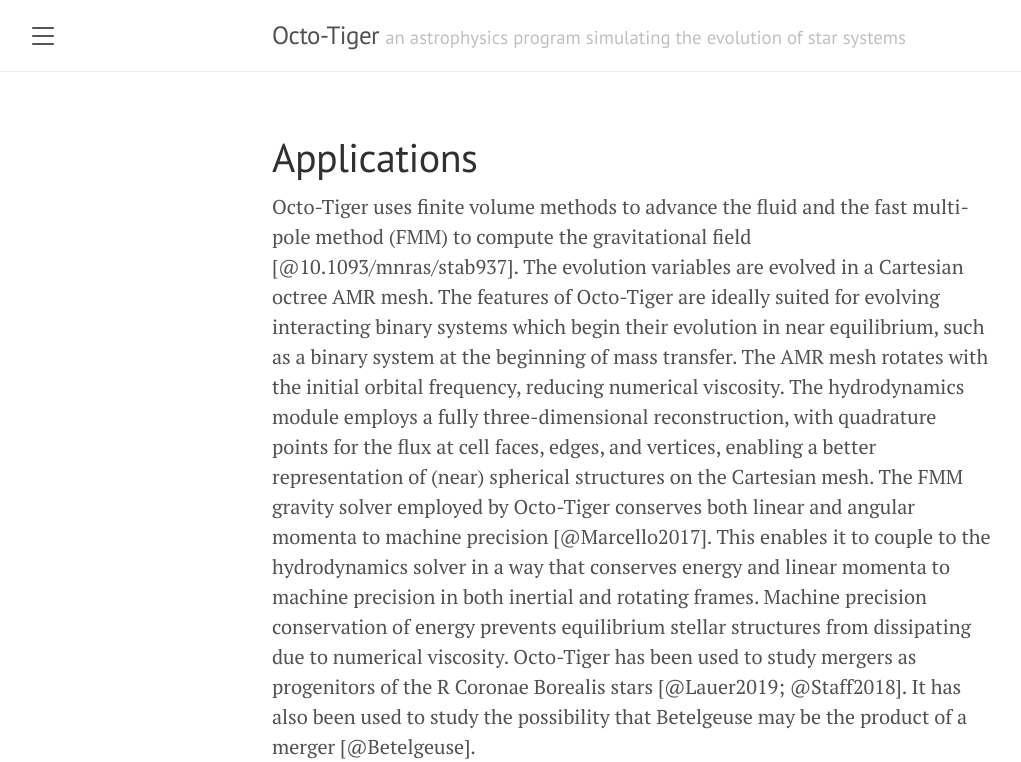
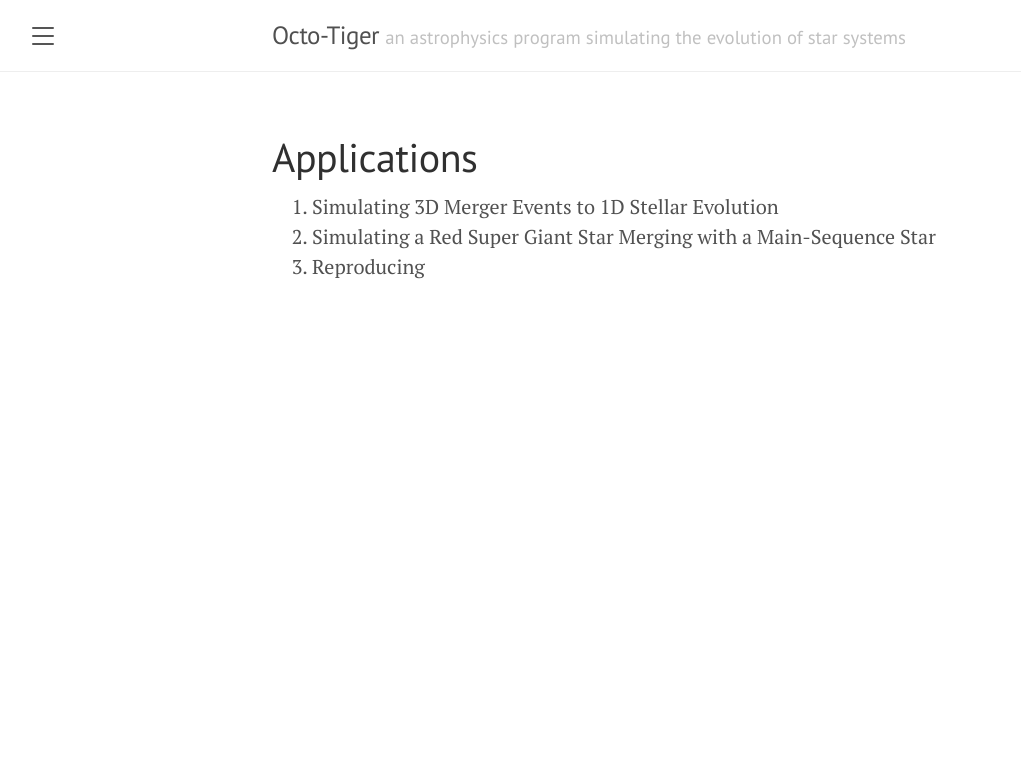
Before and after one commit to octotiger/octotiger.github.io, a Jekyll site: the page built from science.md, in a window 1280 px wide. Shown: the top 762 px of the page, without its empty margins (8-1029 px from the left). Built offline with Jekyll 4.4.1, drawn with Linux system fonts in a browser that asks for light colours; grey boxes are pictures that could not be loaded.

Commit message:
Update science.md

```diff
--- a/science.md
+++ b/science.md
@@ -3,6 +3,6 @@ layout: page
 title: Applications
 ---
 
-Octo-Tiger uses finite volume methods to advance the fluid and the fast multi-pole method (FMM) to compute the gravitational field [@10.1093/mnras/stab937]. The evolution variables are evolved in a Cartesian octree AMR mesh.  The features of Octo-Tiger are ideally suited for evolving interacting binary systems which begin their evolution in near equilibrium, such as a binary system at the beginning of mass transfer. The AMR mesh rotates with the initial orbital frequency, reducing numerical viscosity. The hydrodynamics module employs a fully three-dimensional reconstruction, with quadrature points for the flux at cell faces, edges, and vertices, enabling a better representation of (near) spherical structures on the Cartesian mesh. The FMM gravity solver employed by Octo-Tiger conserves both linear and angular momenta to machine precision [@Marcello2017]. This enables it to couple to the hydrodynamics solver in a way that conserves energy and linear momenta to machine precision in both inertial and rotating frames. Machine precision conservation of energy prevents equilibrium stellar structures from dissipating due to numerical viscosity. Octo-Tiger has been used to study mergers as progenitors of the R Coronae Borealis stars [@Lauer2019; @Staff2018]. It has also been used to study the possibility that Betelgeuse may be the product of a merger [@Betelgeuse].
-
-![A double white dwarf merger of mass ratio 0.7 simulated by Octo-Tiger. The view is an equatorial slice with colors indicating density and arrows indicating velocities in the rotating frame. The system is viewed at a time of 8.4 orbits from the beginning of the simulation, as indicated in the lower-left corner. The merger occurs 1.4 orbits later. A full movie of this simulation is available on https://youtu.be/_acRg8ERy3w \label{fig:example}](joss_image.png)
+1. Simulating 3D Merger Events to 1D Stellar Evolution
+2. Simulating a Red Super Giant Star Merging with a Main-Sequence Star
+3. Reproducing
```
